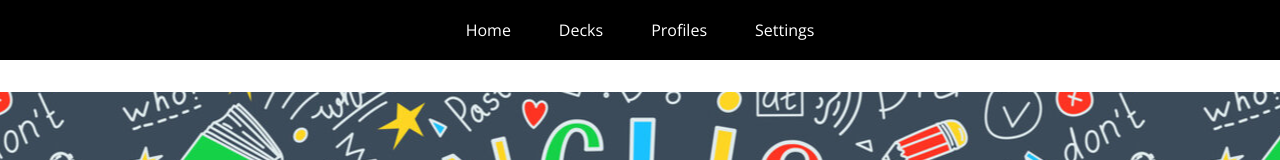
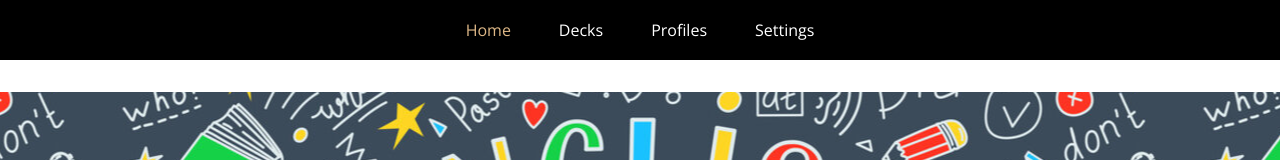
Before and after one commit to Thanhhm-dev/nuxt, a Nuxt app: page / in a window 1280 px wide. Shown: the top 160 px of the page. Built offline with nearby package versions, Linux system fonts and the light colour scheme.

Commit message:
link active

```diff
--- a/assets/css/external.css
+++ b/assets/css/external.css
@@ -7,3 +7,7 @@ ul {
     list-style: none;
   }
 }
+
+.nuxt-link-exact-active {
+  color: burlywood;
+}
```
